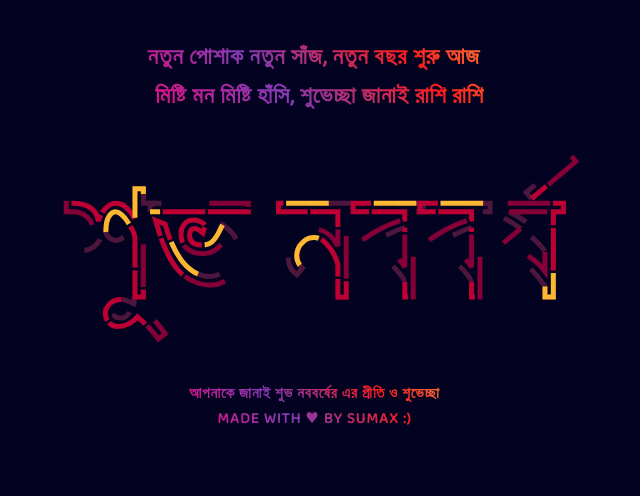
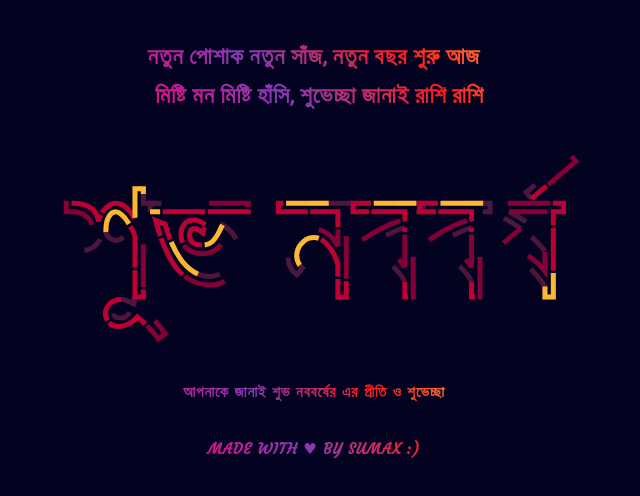
Before and after one commit to Dey-Sumit/NewYear, a plain HTML site: page index.html in a window 1280 px wide. Shown: the whole page, without its empty margins (326-966 px from the left). Drawn offline with Linux system fonts and the light colour scheme; a web font is replaced by a local one.

```diff
--- a/index.html
+++ b/index.html
@@ -10,7 +10,8 @@
 
 <body>
   <div class="sub">
-    <h4> নতুন পোশাক নতুন সাঁজ, নতুন বছর শুরু আজ <br />&nbsp মিষ্টি মন মিষ্টি হাঁসি, শুভেচ্ছা জানাই রাশি রাশি</h4>
+    <h4> নতুন পোশাক নতুন সাঁজ, নতুন বছর শুরু আজ <br />
+      &nbsp মিষ্টি মন মিষ্টি হাঁসি, শুভেচ্ছা জানাই রাশি রাশি</h4>
   </div>
   <div class="main">
     <svg viewBox="0 0 960 300" style="
@@ -30,7 +31,9 @@
     </svg>
   </div>
   <div class="footer">
-    <h5> আপনাকে জানাই শুভ নববর্ষের এর প্রীতি ও শুভেচ্ছা <br />Made with &hearts; by Sumax :)</h5>
+    <h5> আপনাকে জানাই শুভ নববর্ষের এর প্রীতি ও শুভেচ্ছা <br /><br /><br>
+
+      Made with &hearts; by Sumax :)</h5>
   </div>
 
   <script src="index.js" charset="utf-8"></script>
--- a/style.css
+++ b/style.css
@@ -1,6 +1,8 @@
 /* font-family: 'Baloo Da 2', cursive;
 font-family: 'Galada', cursive; */
 /* @import url(https://fonts.googleapis.com/css?family=Montserrat); */
+@import url('https://fonts.googleapis.com/css?family=Courgette&display=swap');
+
 html, body {
   height: 100%;
   font-weight: 800;
@@ -125,4 +127,5 @@ h4, h5 {
 
 h5 {
   font-size: 15px;
+  font-family: 'Courgette', cursive;
 }
```
Also changed, not shown: Screenshot (69).png (added).
